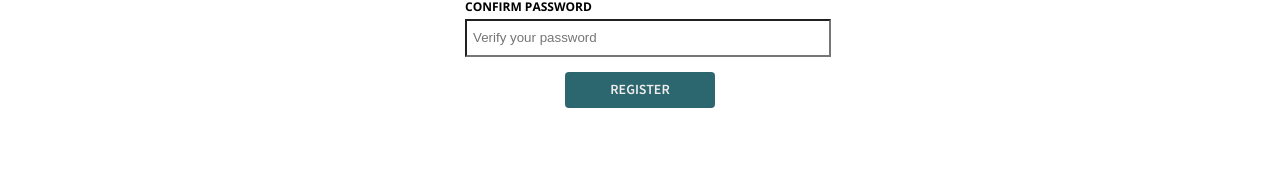
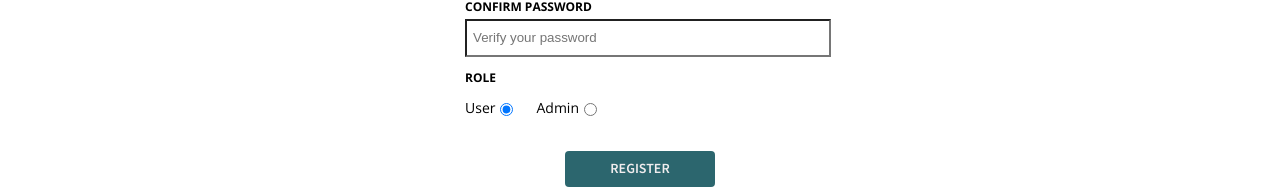
Before and after one commit to danielpik18/neos-records, a React (Create React App) app: page /register in a window 1280 px wide. Shown: the part 498-687 px from the top of the page. Built offline with nearby package versions, Linux system fonts and the light colour scheme; no server answers; the HTML template or start-up script is replaced by a standard one.

Commit message:
added role field to the register form

```diff
--- a/src/App.js
+++ b/src/App.js
@@ -68,6 +68,11 @@ function App() {
             path='/my-account'
             element={user ? <MyAccount /> : <Navigate to='/login' />}
           />
+
+          <Route
+            path='*'
+            element={<Home />}
+          />
         </Routes>
 
         <Footer />
--- a/src/api/axios.js
+++ b/src/api/axios.js
@@ -45,13 +45,14 @@ export const login = async (email, password) => {
     }
 }
 
-export const register = async (name, lastname, email, password) => {
+export const register = async (name, lastname, email, password, role) => {
     try {
         const res = await api.post(`/auth/register`, {
             name,
             lastname,
             email,
-            password
+            password,
+            role
         }, {withCredentials: true})
 
         console.log('Register res:', res);
--- a/src/pages/Login/Login.js
+++ b/src/pages/Login/Login.js
@@ -21,22 +21,13 @@ const Login = () => {
 
         const res = await login(emailInput.current.value, passwordInput.current.value);
 
-        if(res?.error) return toast.error(res.error, {
-            position: "top-right",
-            autoClose: 5000,
-            hideProgressBar: false,
-            closeOnClick: true,
-            pauseOnHover: true,
-            draggable: true,
-            progress: undefined,
-            theme: "colored",
-        });
+        if(res?.error) return toast.error(res.error);
 
         const user = jwt_decode(res.accessToken);
 
         console.log('login USER:', user);
 
-        if (!user) return toast('Unexpected error.')
+        if (!user) return toast.error('Unexpected error.')
 
         setUser(user);
         navigate(-1)
--- a/src/pages/Register/Register.js
+++ b/src/pages/Register/Register.js
@@ -1,4 +1,4 @@
-import React, { useContext, useEffect, useRef } from 'react';
+import React, { useContext, useEffect, useRef, useState } from 'react';
 import styles from './Register.module.scss';
 import { register } from 'api/axios';
 import { useNavigate } from 'react-router-dom';
@@ -15,19 +15,26 @@ const Register = () => {
     const passwordInput = useRef();
     const confirmPasswordInput = useRef();
 
+    const [role, setRole] = useState('user');
+
     const { setUser } = useContext(AuthContext);
     const navigate = useNavigate();
+
+    const onRadioChange = (event) => {
+        setRole(event.target.value);
+    }
 
     const handleSubmit = async (e) => {
         e.preventDefault();
 
-        if (passwordInput.current.value !== confirmPasswordInput.current.value) return alert("Passwords don't match")
+        if (passwordInput.current.value !== confirmPasswordInput.current.value) return toast.error("Passwords don't match")
 
         const res = await register(
             nameInput.current.value,
             lastnameInput.current.value,
             emailInput.current.value,
-            passwordInput.current.value
+            passwordInput.current.value,
+            role
         );
 
         console.log(res)
@@ -37,22 +44,13 @@ const Register = () => {
 
             console.log('user: ', user);
 
-            if (!user) return alert('Unexpected error.')
+            if (!user) return toast.error('Unexpected error.')
 
             setUser(user);
-            navigate('/home')
+            navigate('/')
         }
 
-        if(res?.error) return toast.error(res.error, {
-            position: "top-right",
-            autoClose: 5000,
-            hideProgressBar: false,
-            closeOnClick: true,
-            pauseOnHover: true,
-            draggable: true,
-            progress: undefined,
-            theme: "colored",
-        });
+        if(res?.error) return toast.error(res.error);
     }
 
     useEffect(() => {
@@ -69,27 +67,43 @@ const Register = () => {
                 <form onSubmit={handleSubmit}>
                     <div className={styles.register__formGroup}>
                         <label htmlFor='name' >Firstname</label>
-                        <input type='text' name='name' placeholder='Enter your first name' ref={nameInput} autoComplete='new-password'></input>
+                        <input type='text' name='name' placeholder='Enter your first name' ref={nameInput}></input>
                     </div>
 
                     <div className={styles.register__formGroup}>
                         <label htmlFor='lastname' >Lastname</label>
-                        <input type='text' name='lastname' placeholder='Enter your last name' ref={lastnameInput} autoComplete='new-password'></input>
+                        <input type='text' name='lastname' placeholder='Enter your last name' ref={lastnameInput}></input>
                     </div>
 
                     <div className={styles.register__formGroup}>
                         <label htmlFor='email' >Email</label>
-                        <input type='text' name='email' placeholder='Enter your email address' ref={emailInput} autoComplete='new-password'></input>
+                        <input type='text' name='email' placeholder='Enter your email address' ref={emailInput}></input>
                     </div>
 
                     <div className={styles.register__formGroup}>
                         <label htmlFor='password' >Password</label>
-                        <input type='password' name='password' placeholder='Enter your password' ref={passwordInput} autoComplete='new-password'></input>
+                        <input type='password' name='password' placeholder='Enter your password' ref={passwordInput}></input>
                     </div>
 
                     <div className={styles.register__formGroup}>
                         <label htmlFor='confirmPassword' >Confirm password</label>
-                        <input type='password' name='confirmPassword' placeholder='Verify your password' ref={confirmPasswordInput} autoComplete='new-password'></input>
+                        <input type='password' name='confirmPassword' placeholder='Verify your password' ref={confirmPasswordInput}></input>
+                    </div>
+
+                    <div className={styles.register__formGroup}>
+                        <label htmlFor='role' >Role</label>
+
+                        <div className={styles.register__radioButtons}>
+                            <div className={styles.register__radioGroup}>
+                                <label htmlFor='role-user' >User</label>
+                                <input defaultChecked id='role-user' value='user' type='radio' name='role' onChange={onRadioChange} />
+                            </div>
+
+                            <div className={styles.register__radioGroup}>
+                                <label htmlFor='role-admin' >Admin</label>
+                                <input id='role-admin' value='admin' type='radio' name='role' onChange={onRadioChange} />
+                            </div>
+                        </div>
                     </div>
 
                     <div className={styles.register__formGroup}>
--- a/src/pages/Register/Register.module.scss
+++ b/src/pages/Register/Register.module.scss
@@ -16,23 +16,43 @@
 
 .register__formGroup {
     @include formGroup;
+
+    & > label {
+        @include formLabel;
     }
 
-.register__formGroup:not(:last-child) {
+    &:not(:last-child) {
         margin-bottom: 15px;
     }
 
-.register__formGroup label {
-    @include formLabel;
-}
-
-
-.register__formGroup button {
+    & button {
         @include button;
 
         margin: auto;
     }
 
-.register__formGroup input {
+    & > input {
         @include textInput;
     }
+}
+
+.register__radioButtons {
+    display: flex;
+    align-items: center;
+    margin: 10px 0 20px 0;
+    gap: 20px;
+}
+
+.register__radioGroup {
+    display: flex;
+    align-items: center;
+
+    & label,
+    & input {
+        cursor: pointer;
+    }
+
+    & label {
+        font-size: 14px;
+    }
+}
```
Lines whose indentation alone changed are shown as unchanged.
